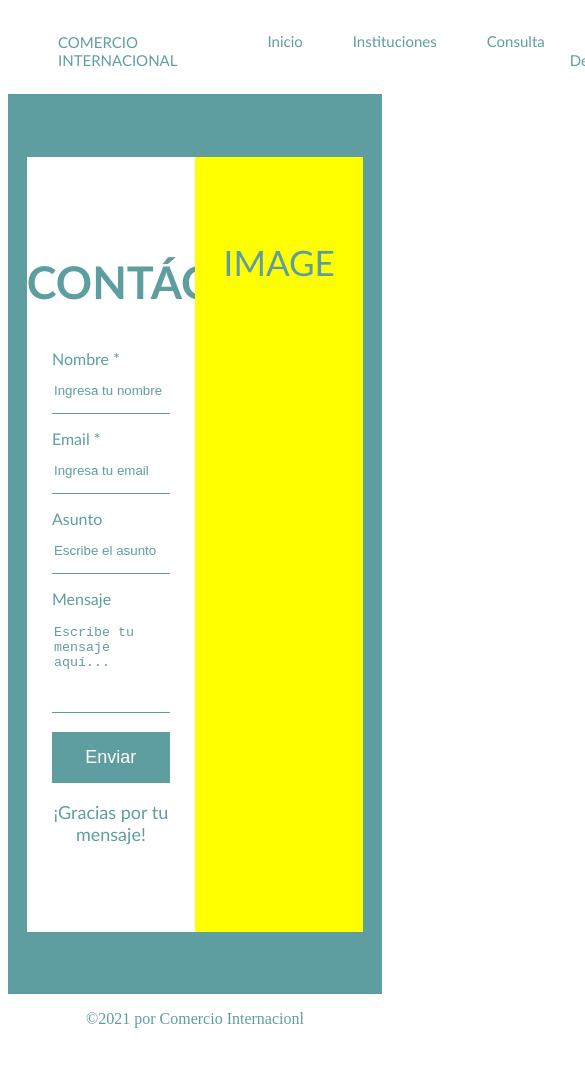
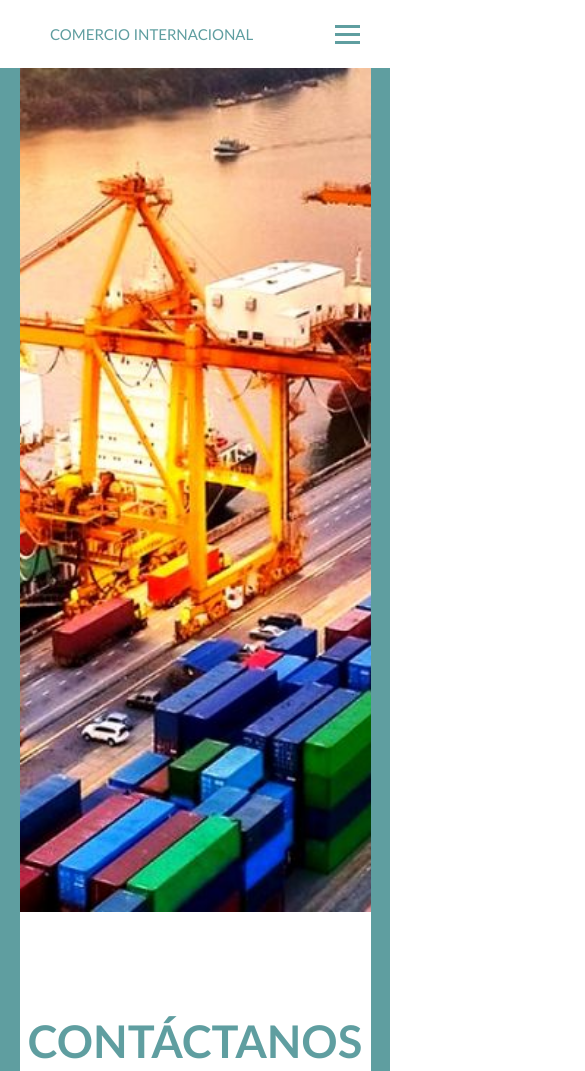
Before and after one commit to jiesquivele/comercio-internacional, a plain HTML site: page contacts.html in a window 390 px wide. Shown: the top 1071 px of the page, 585 px wide, since content can reach past the window. Before the commit the page ends 1044 px from the top, so only its background shows below. Drawn offline with Linux system fonts and the light colour scheme.

Commit message:
7th commit

```diff
--- a/consulta.css
+++ b/consulta.css
@@ -17,7 +17,7 @@ nav ul {
 }
 
 nav a,
-nav ul li a {
+.links {
     font-family: calibri;
     font-size: 15px;
     color: cadetblue;
@@ -124,10 +124,16 @@ li {
     background-size: cover;
 }
 
+footer p {
+    text-align: center;
+    color: cadetblue;
+}
+
 @media all and (max-width: 950px) {
+    body {
+        overflow-x: hidden;
+    }
     nav ul {
-        display: none;
-        /* ELIMINAR EL DISPLAY NONE WHEN ADDING JS */
         position: absolute;
         width: 100%;
         flex-direction: column;
@@ -138,6 +144,7 @@ li {
         top: 5vh;
         background-color: white;
         z-index: 1;
+        transform: translateX(120%);
     }
     .burger {
         display: block;
@@ -164,3 +171,7 @@ li {
         height: 100vh;
     }
 }
+
+.menu-active {
+    transform: translateX(5%);
+}
--- a/contacts.html
+++ b/contacts.html
@@ -4,19 +4,25 @@
 <head>
     <meta charset="utf-8">
     <link rel="stylesheet" href="css/style-contactanos.css">
+    <meta name="viewport" content="width=device-width, initial-scale=1.0">
     <title>Contáctanos</title>
 </head>
 
 <body>
     <nav>
         <a>COMERCIO INTERNACIONAL</a>
-        <ul>
+        <ul class="links">
             <li><a href="#">Inicio</a></li>
             <li><a href="#">Instituciones</a></li>
             <li><a href="#">Consulta</a></li>
             <li><a href="#">Acerca De</a></li>
             <li><a href="#">Contacto</a></li>
         </ul>
+        <div class="burger">
+            <div class="line1"></div>
+            <div class="line2"></div>
+            <div class="line3"></div>
+        </div>
     </nav>
     <div class="box1">
         <div class="box1-1 internal-box-size">
@@ -36,12 +42,13 @@
             </form>
         </div>
         <div class="box1-2 internal-box-size">
-            <div style="text-align: center; margin-top: 50%; font-size: 35px;">IMAGE</div>
         </div>
     </div>
+    <footer>
+        <p>©2021 por Comercio Internacional</p>
+    </footer>
+    <script src="js/burger.js"></script>
 </body>
-<footer>
-    <p>©2021 por Comercio Internacionl</p>
-</footer>
+
 
 </html>
--- a/css/style-acerca-de.css
+++ b/css/style-acerca-de.css
@@ -1,3 +1,8 @@
+body {
+    margin: 0;
+    min-height: 100vh;
+}
+
 nav {
     display: flex;
     justify-content: space-between;
@@ -11,7 +16,7 @@ nav ul {
 }
 
 nav a,
-nav ul li a {
+.links {
     font-family: calibri;
     font-size: 15px;
     color: cadetblue;
@@ -21,6 +26,17 @@ nav ul li a {
 
 li {
     list-style: none;
+}
+
+.burger div {
+    width: 25px;
+    height: 3px;
+    background-color: cadetblue;
+    margin: 5px;
+}
+
+.burger {
+    display: none;
 }
 
 .box1 {
@@ -39,7 +55,6 @@ li {
 }
 
 .box1-1 {
-    background-color: yellow;
     background-image: url(../images/gio.jpeg);
     filter: grayscale();
     background-size: cover;
@@ -154,3 +169,64 @@ footer p {
     text-align: center;
     color: cadetblue;
 }
+
+@media all and (max-width: 950px) {
+    body {
+        overflow-x: hidden;
+    }
+    nav ul {
+        position: absolute;
+        width: 100%;
+        flex-direction: column;
+        align-items: center;
+        justify-content: space-evenly;
+        height: 95vh;
+        right: 0%;
+        top: 5vh;
+        background-color: white;
+        z-index: 1;
+        transform: translateX(120%);
+    }
+    .burger {
+        display: block;
+    }
+    .box1 {
+        flex-direction: column;
+        height: 100vh;
+    }
+    .box1-1 {
+        width: 80%;
+    }
+    .box1-2 {
+        width: 80%;
+    }
+    .box2 {
+        flex-direction: column;
+        height: 100vh;
+    }
+    .box2-1 {
+        position: relative;
+        top: 50%;
+        width: 80%;
+    }
+    .box2-2 {
+        position: relative;
+        bottom: 50%;
+        width: 80%;
+    }
+    .box3 {
+        flex-direction: column;
+        align-items: center;
+        height: 100vh;
+    }
+    .box3-1 {
+        width: 80%;
+    }
+    .box3-2 {
+        width: 80%;
+    }
+}
+
+.menu-active {
+    transform: translateX(5%);
+}
--- a/css/style-contactanos.css
+++ b/css/style-contactanos.css
@@ -1,3 +1,8 @@
+body {
+    margin: 0;
+    min-height: 100vh;
+}
+
 nav {
     display: flex;
     justify-content: space-between;
@@ -11,7 +16,7 @@ nav ul {
 }
 
 nav a,
-nav ul li a {
+.links {
     font-family: calibri;
     font-size: 15px;
     color: cadetblue;
@@ -23,13 +28,24 @@ li {
     list-style: none;
 }
 
+.burger div {
+    width: 25px;
+    height: 3px;
+    background-color: cadetblue;
+    margin: 5px;
+}
+
+.burger {
+    display: none;
+}
+
 .box1 {
     display: flex;
     justify-content: center;
     align-items: center;
     background-color: cadetblue;
     width: 100%;
-    height: 900px;
+    height: 150vh;
     font-family: calibri;
     color: cadetblue;
 }
@@ -40,12 +56,15 @@ li {
 }
 
 .box1-2 {
-    background-color: yellow;
+    background-image: url(../img/COMERCIO-INTERNACIONAL.jpg);
+    background-repeat: no-repeat;
+    background-position: center;
+    background-size: cover;
 }
 
 .internal-box-size {
     width: 45%;
-    height: 775px;
+    height: 120vh;
 }
 
 form {
@@ -123,3 +142,50 @@ footer p {
     text-align: center;
     color: cadetblue;
 }
+
+@media all and (max-width: 950px) {
+    body {
+        overflow-x: hidden;
+    }
+    nav ul {
+        position: absolute;
+        width: 100%;
+        flex-direction: column;
+        align-items: center;
+        justify-content: space-evenly;
+        height: 95vh;
+        right: 0%;
+        top: 5vh;
+        background-color: white;
+        z-index: 1;
+        transform: translateX(120%);
+    }
+    .burger {
+        display: block;
+    }
+    .box1 {
+        flex-direction: column;
+        justify-content: center;
+        align-items: center;
+        height: 200vh;
+    }
+    .internal-box-size {
+        width: 90%;
+        height: 103vh;
+    }
+    .box1-1 {
+        position: relative;
+        top: 50%;
+    }
+    .box1-2 {
+        position: relative;
+        bottom: 50%;
+    }
+    form {
+        height: 90%;
+    }
+}
+
+.menu-active {
+    transform: translateX(5%);
+}
--- a/css/style-index.css
+++ b/css/style-index.css
@@ -4,7 +4,6 @@ body {
 }
 
 nav {
-    position: relative;
     display: flex;
     justify-content: space-between;
     align-items: center;
@@ -17,7 +16,7 @@ nav ul {
 }
 
 nav a,
-nav ul li a {
+.links {
     font-family: calibri;
     font-size: 15px;
     color: cadetblue;
@@ -39,15 +38,6 @@ li {
 .burger {
     display: none;
 }
-
-
-/* .title-header {
-    display: flex;
-    justify-content: center;
-    align-items: center;
-    font-size: 5px;
-    color: cadetblue;
-} */
 
 #image-header {
     background-image: url(../img/COMERCIO-INTERNACIONAL.jpg);
@@ -260,6 +250,11 @@ li {
     background-size: cover;
 }
 
+footer p {
+    text-align: center;
+    color: cadetblue;
+}
+
 
 /* .section-4-bottom div h1 {
     color: cadetblue;
@@ -271,9 +266,10 @@ li {
 } */
 
 @media all and (max-width: 950px) {
+    body {
+        overflow-x: hidden;
+    }
     nav ul {
-        display: none;
-        /* ELIMINAR EL DISPLAY NONE WHEN ADDING JS */
         position: absolute;
         width: 100%;
         flex-direction: column;
@@ -284,6 +280,7 @@ li {
         top: 5vh;
         background-color: white;
         z-index: 1;
+        transform: translateX(120%);
     }
     .burger {
         display: block;
@@ -363,3 +360,7 @@ li {
         font-family: 'Poppins';
     }
 }
+
+.menu-active {
+    transform: translateX(5%);
+}
--- a/instituciones.css
+++ b/instituciones.css
@@ -17,7 +17,7 @@ nav ul {
 }
 
 nav a,
-nav ul li a {
+.links {
     font-family: calibri;
     font-size: 15px;
     color: cadetblue;
@@ -81,11 +81,12 @@ h1 {
 
 .section-1-left {
     width: 40%;
-    height: 100vh;
+    height: 105vh;
     border: grey solid 1px;
     display: flex;
     flex-direction: column;
-    align-items: center;
+    justify-content: space-between;
+    align-items: stretch;
 }
 
 .section-1-left-top {
@@ -98,28 +99,38 @@ h1 {
 }
 
 .section-1-left-mid {
-    padding: 38px;
     width: 100%;
     text-align: justify;
     text-justify: inter-word;
-    padding: 0%;
+    font-size: 15px;
+    padding: 0;
 }
 
 .section-1-left-bottom {
     width: 50%;
-    font-size: 14px;
+    background: #5DB28E;
+    text-align: center;
+    padding: 10px;
+    position: relative;
+    left: 50px;
+    bottom: 15px;
+}
+
+.buttons-links {
+    font-size: 20px;
     background: #5DB28E;
     color: white;
-    text-align: center;
+    text-decoration: none;
 }
 
 .section-1-right {
     width: 40%;
-    height: 100vh;
+    height: 105vh;
     border: grey solid 1px;
     display: flex;
     flex-direction: column;
-    align-items: center;
+    justify-content: space-between;
+    align-items: stretch;
 }
 
 .section-1-right-top {
@@ -132,19 +143,21 @@ h1 {
 }
 
 .section-1-right-mid {
-    padding: 38px;
     width: 100%;
     text-align: justify;
     text-justify: inter-word;
-    padding: 0%;
+    font-size: 15px;
+    padding: 0;
 }
 
 .section-1-right-bottom {
     width: 50%;
-    font-size: 14px;
     background: #5DB28E;
-    color: white;
     text-align: center;
+    padding: 10px;
+    position: relative;
+    left: 50px;
+    bottom: 15px;
 }
 
 .section-1-right p {
@@ -177,10 +190,16 @@ h1 {
     padding-bottom: 25px;
 }
 
+footer p {
+    text-align: center;
+    color: cadetblue;
+}
+
 @media all and (max-width: 950px) {
+    body {
+        overflow-x: hidden;
+    }
     nav ul {
-        display: none;
-        /* ELIMINAR EL DISPLAY NONE WHEN ADDING JS */
         position: absolute;
         width: 100%;
         flex-direction: column;
@@ -191,20 +210,25 @@ h1 {
         top: 5vh;
         background-color: white;
         z-index: 1;
+        transform: translateX(120%);
     }
     .burger {
         display: block;
     }
     .section-1-bottom {
         flex-direction: column;
-        height: 250vh;
+        height: 300vh;
     }
     .section-1-left {
         width: 90%;
-        height: 115vh;
+        height: 150vh;
     }
     .section-1-right {
         width: 90%;
-        height: 115vh;
+        height: 125vh;
     }
 }
+
+.menu-active {
+    transform: translateX(5%);
+}
--- /dev/null
+++ b/js/burger.js
@@ -0,0 +1,10 @@
+const navSlide = () => {
+    const burger = document.querySelector('.burger');
+    const nav = document.querySelector('.links');
+
+    burger.addEventListener('click', () => {
+        nav.classList.toggle('menu-active');
+    });
+}
+
+navSlide();
```
Also changed, not shown: Acerca.html (+12 -5 lines), consulta.html (+6 -3 lines), index.html (+5 -1 lines), instituciones.html (+7 -4 lines).
